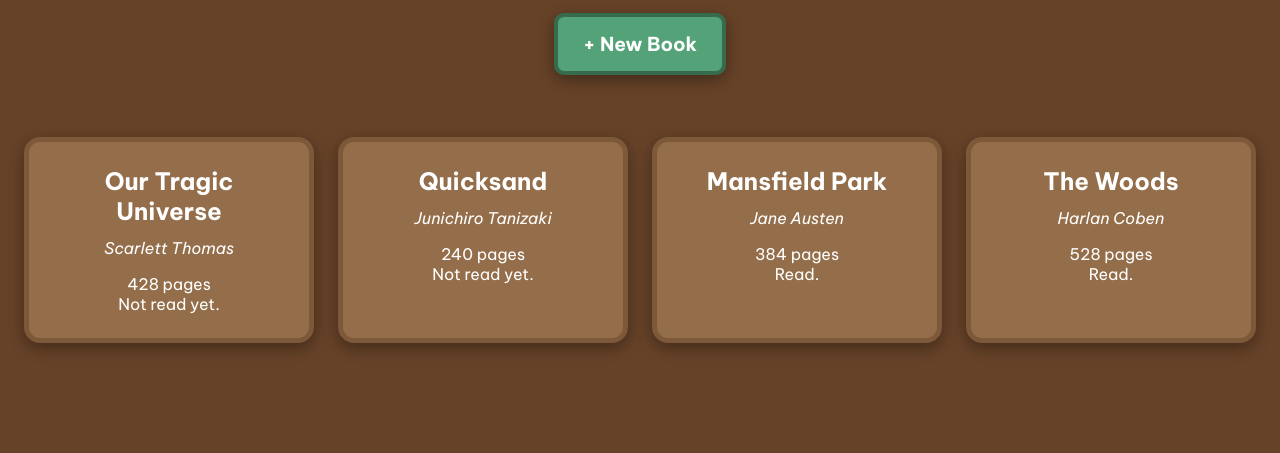
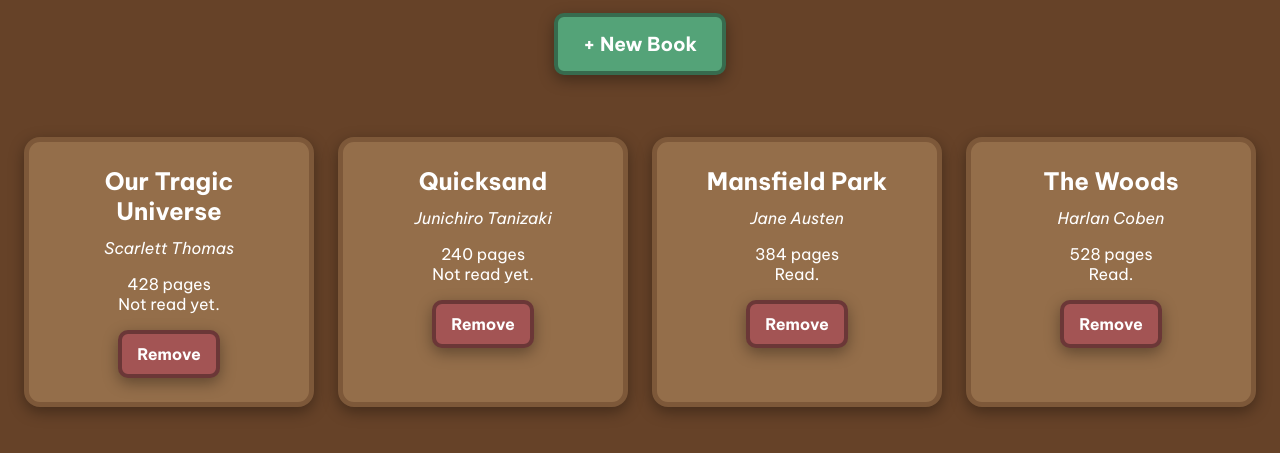
Before and after one commit to kalvintn/odin-library, a plain HTML site: page index.html in a window 1280 px wide. Shown: the part 123-576 px from the top of the page. Drawn offline with Linux system fonts and the light colour scheme.

Commit message:
Remove button to remove Book by UUID.

```diff
--- a/index.css
+++ b/index.css
@@ -54,6 +54,19 @@ h1 {
 .read-options {
   text-align: left;
 }
+.removeButton {
+  font-size: 1em;
+  font-weight: bold;
+  color: white;
+  background-color: #a35454;
+  padding: 10px 15px;
+  border: 4px solid #6b3737;
+  box-shadow: rgba(0, 0, 0, 0.35) 0px 5px 15px;
+  border-radius: 10px;
+  margin-top: 1em;
+}
+
+
 
 
 
--- a/index.js
+++ b/index.js
@@ -62,11 +62,19 @@ function createCards(){
         let values = Object.values(myLibrary[i]);
         for(let j = 1; j < values.length; j++){
             let property = document.createElement("p");
-            property.className = keys[j];   // classname=keyname for CSS styling
+            property.className = keys[j];       // classname=keyname for CSS styling
             property.innerText = values[j];
             card.appendChild(property);
         }
 
+        // Add remove button
+        let removeButton = document.createElement("button");
+        removeButton.innerHTML = "Remove";
+        removeButton.className = "removeButton";
+        removeButton.addEventListener("click", () => handleRemoveClick(card));
+        card.appendChild(removeButton);
+
+        card.dataset.id = values[0];    // set card data-id = "UUID" for deletion
         library.appendChild(card);
     }
 }
@@ -120,3 +128,19 @@ submit.onclick = function(event){
         modal.style.display = "none";
     }
 }
+
+
+
+// Remove a Book instance from Library
+function handleRemoveClick(card){
+    // Use UUID to remove
+    let id = card.dataset.id;
+    for(let i = 0; i < myLibrary.length; i++){
+        if(id == myLibrary[i].id){
+            myLibrary.splice(i, 1);
+        }
+    }
+
+    // Reload library
+    createCards();
+}
```
